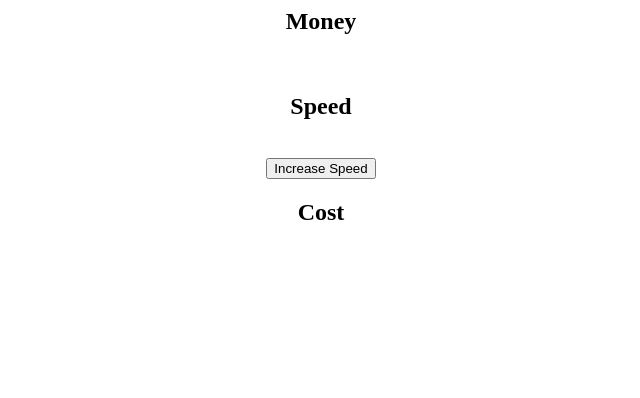
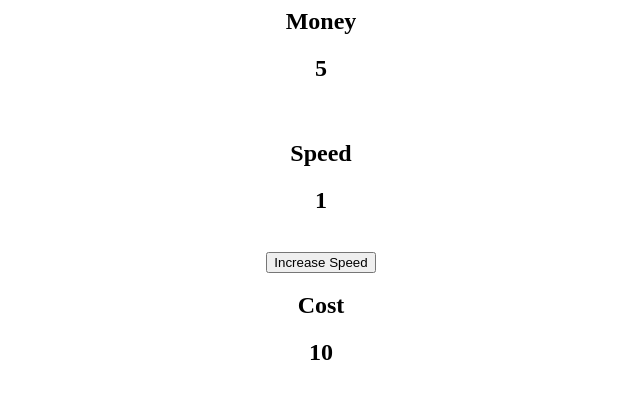
Before and after one commit to Git-Nivrak/Idle, a plain HTML site: page index.html in a window 1280 px wide. Shown: the whole page, without its empty margins (319-959 px from the left). Drawn offline with Linux system fonts and the light colour scheme.

Commit message:
Update index.html

```diff
--- a/index.html
+++ b/index.html
@@ -35,7 +35,7 @@ function func(){
 }
 
 function update() {
-	document.getElementById("mn").innerHTML = round(money);
+	document.getElementById("mn").innerHTML = Math.round(money);
 	document.getElementById("sp").innerHTML = increment;
 	document.getElementById("cs").innerHTML = cost;
 	setTimeout(update,10);
```
